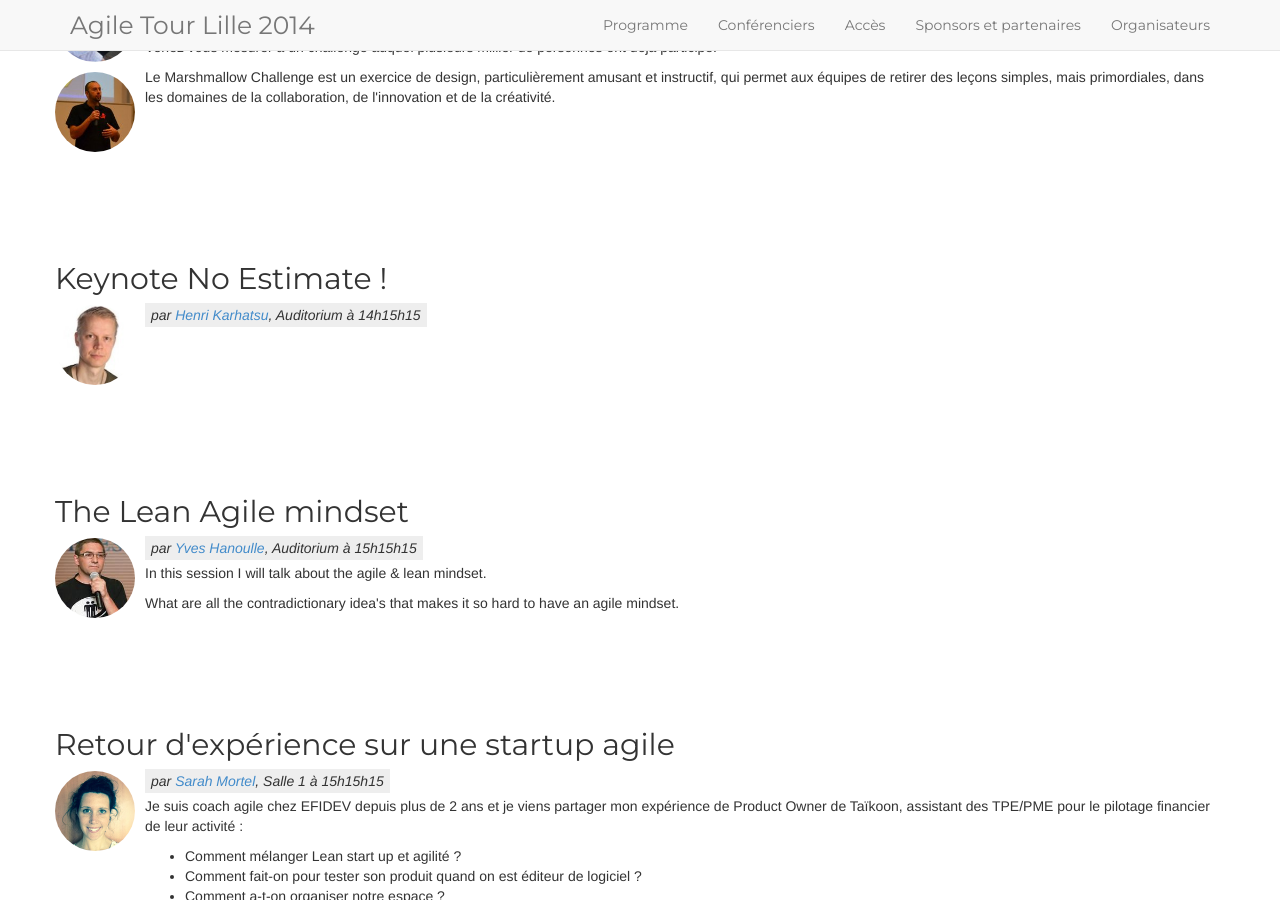
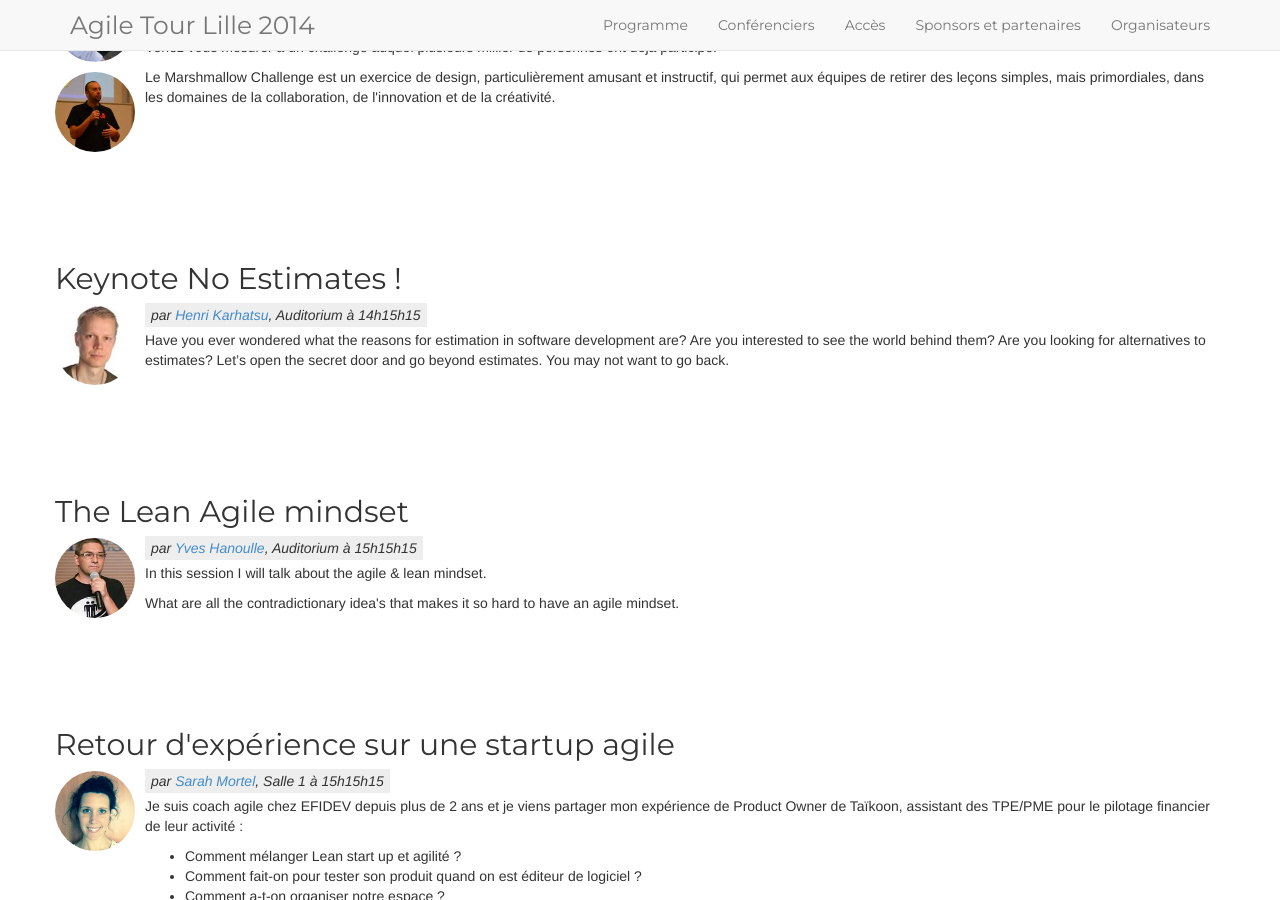
Before and after one commit to jak78/agile-tour-lille-2017, a Jekyll site: the page built from 99-talks.html, in a window 1280 px wide and 900 px high, scrolled down 4363 px. Built offline with Jekyll 4.4.1, drawn with Linux system fonts in a browser that asks for light colours; nearby versions of some CDN libraries.

Commit message:
add karahtsu abstract

```diff
--- a/_data/schedule.yml
+++ b/_data/schedule.yml
@@ -126,11 +126,13 @@
       fill: 5
   - hour: 14h15
     content:
-      - subject: Keynote No Estimate !
+      - subject: Keynote No Estimates !
         speaker: Henri Karhatsu
         room: Auditorium
         fill: 5
         highlight: 1
+        description:
+          Have you ever wondered what the reasons for estimation in software development are? Are you interested to see the world behind them? Are you looking for alternatives to estimates? Let’s open the secret door and go beyond estimates. You may not want to go back.
   - hour: 15h15
     content:
       - subject: The Lean Agile mindset
```
